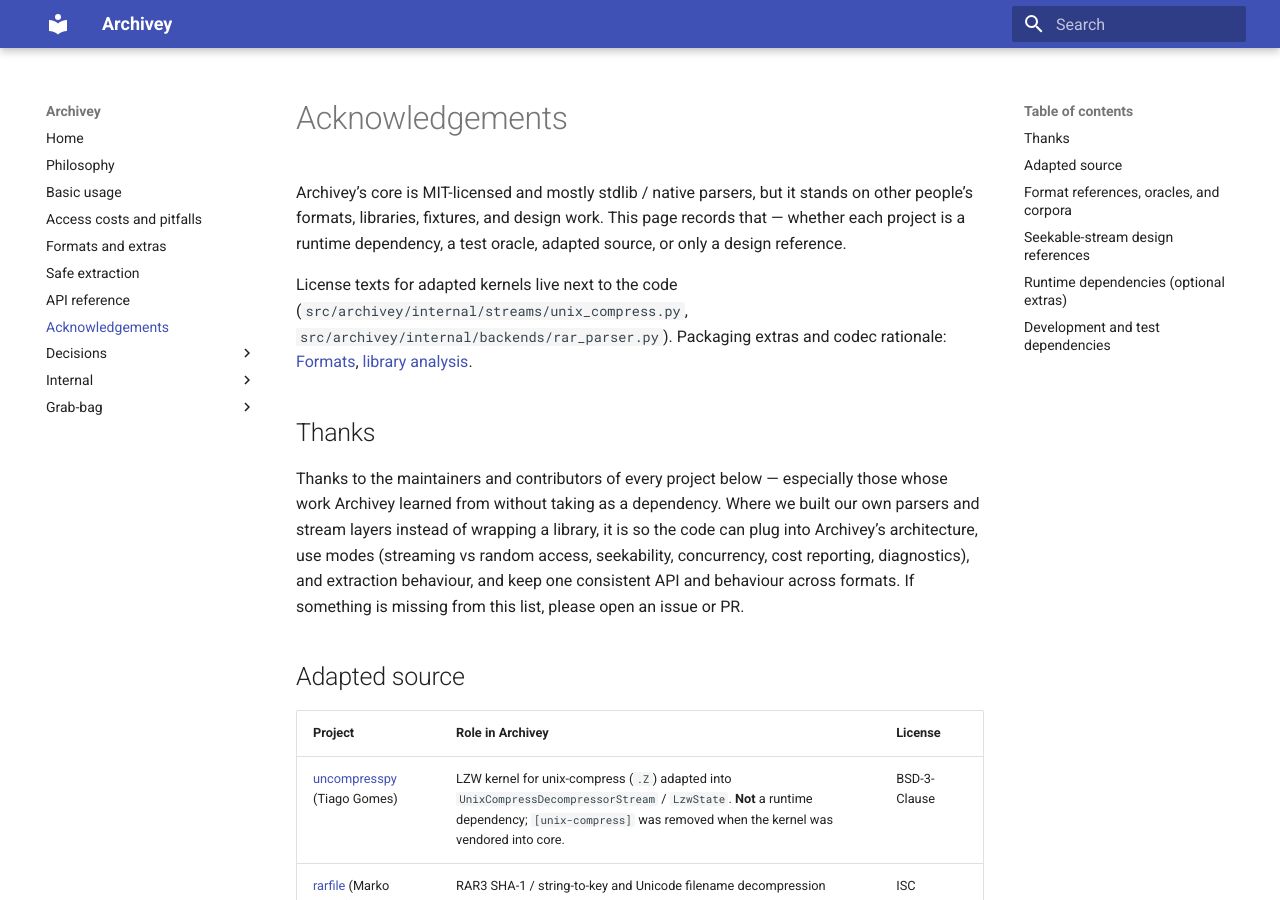
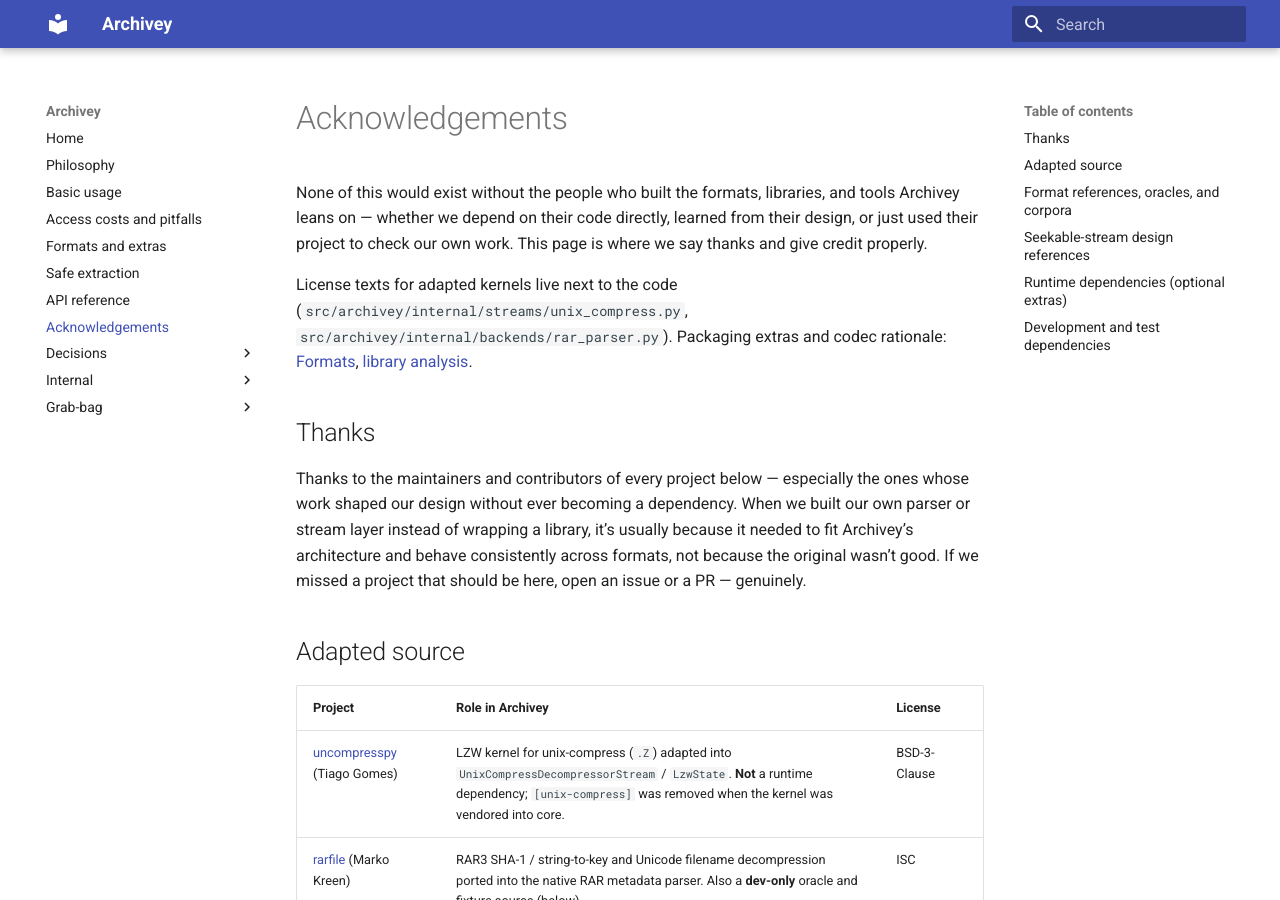
Before and after one commit to davitf/archivey-2, an MkDocs documentation site: the page built from docs/acknowledgements.md, in a window 1280 px wide and 900 px high. Built offline with MkDocs 1.6.1 and Material for MkDocs 9.7.7, drawn with Linux system fonts in a browser that asks for light colours.

Commit message:
docs: warm up acknowledgements page tone
Rewrite the intro and Thanks paragraphs to read as a genuine
thank-you rather than a technical taxonomy; leave the reference
tables untouched.

Co-Authored-By: Claude Sonnet 5 <noreply@anthropic.com>
Claude-Session: https://claude.ai/code/session_01NHDnpDCxW3JhE9zRQQwjXA

```diff
--- a/docs/acknowledgements.md
+++ b/docs/acknowledgements.md
@@ -1,9 +1,9 @@
 # Acknowledgements
 
-Archivey’s core is MIT-licensed and mostly stdlib / native parsers, but it stands on
-other people’s formats, libraries, fixtures, and design work. This page records that —
-whether each project is a runtime dependency, a test oracle, adapted source, or only a
-design reference.
+None of this would exist without the people who built the formats, libraries, and tools
+Archivey leans on — whether we depend on their code directly, learned from their design,
+or just used their project to check our own work. This page is where we say thanks and
+give credit properly.
 
 License texts for adapted kernels live next to the code
 (`src/archivey/internal/streams/unix_compress.py`,
@@ -12,13 +12,12 @@ License texts for adapted kernels live next to the code
 
 ## Thanks
 
-Thanks to the maintainers and contributors of every project below — especially those
-whose work Archivey learned from without taking as a dependency. Where we built our own
-parsers and stream layers instead of wrapping a library, it is so the code can plug into
-Archivey’s architecture, use modes (streaming vs random access, seekability,
-concurrency, cost reporting, diagnostics), and extraction behaviour, and keep one
-consistent API and behaviour across formats. If something is missing from this list,
-please open an issue or PR.
+Thanks to the maintainers and contributors of every project below — especially the ones
+whose work shaped our design without ever becoming a dependency. When we built our own
+parser or stream layer instead of wrapping a library, it’s usually because it needed to
+fit Archivey’s architecture and behave consistently across formats, not because the
+original wasn’t good. If we missed a project that should be here, open an issue or a
+PR — genuinely.
 
 ## Adapted source
 
```
